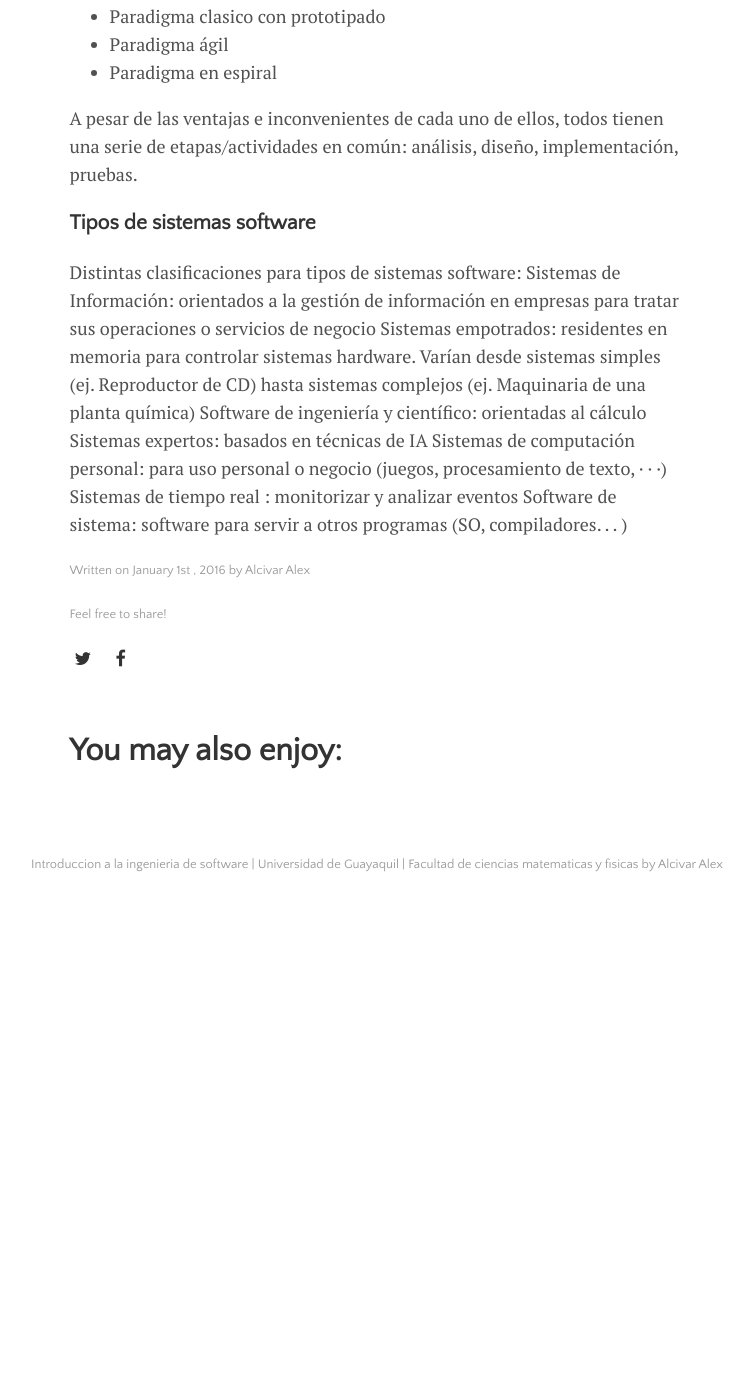
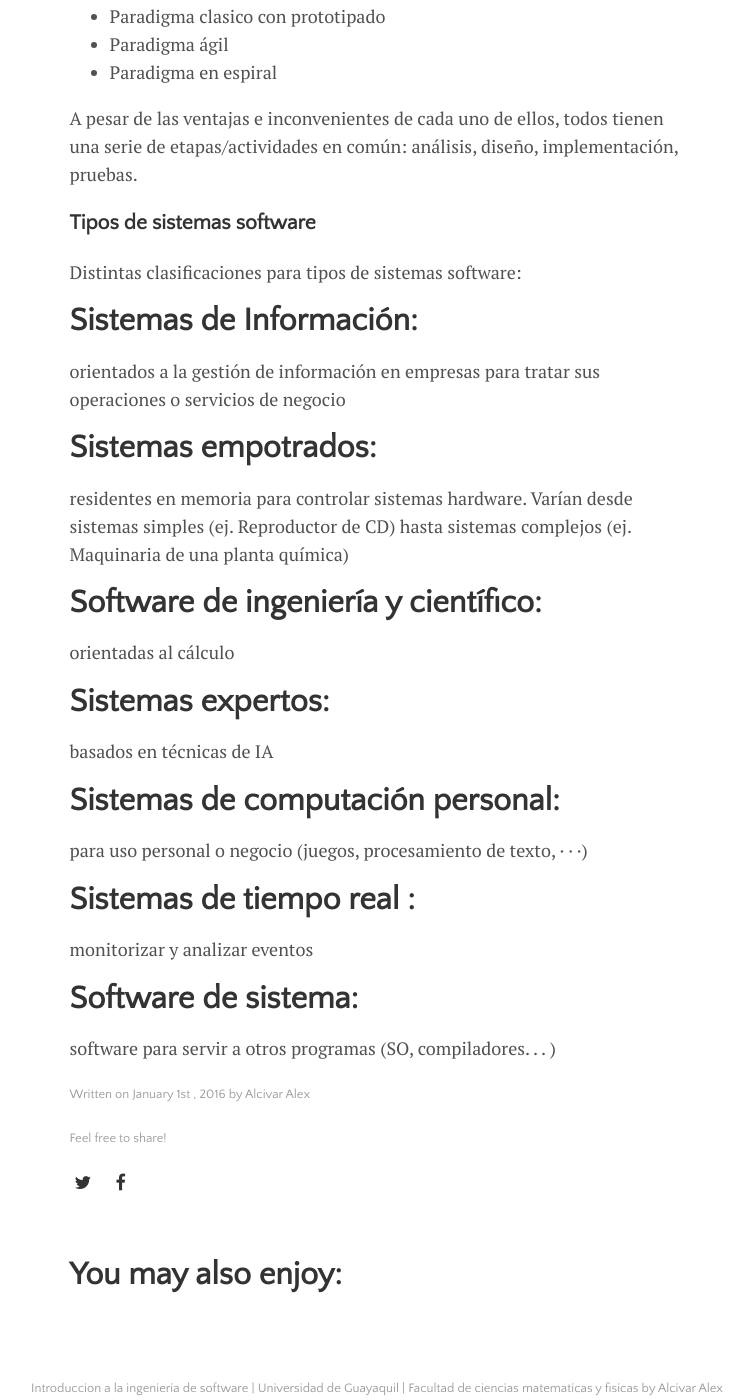
Before and after one commit to Junnlex/Trabajo, a Jekyll site: the page built from _posts/2016-01-01-welcome-to-lagrange.md, in a window 1280 px wide and 1400 px high, scrolled down 2573 px. Shown: the whole window, without its empty margins (263-1017 px from the left). Built offline with Jekyll 4.4.1, drawn with Linux system fonts in a browser that asks for light colours; before the commit the page ends 3483 px from its top, so only the background shows below that.

```diff
--- a/_posts/2016-01-01-welcome-to-lagrange.md
+++ b/_posts/2016-01-01-welcome-to-lagrange.md
@@ -88,15 +88,22 @@ implementación, pruebas.
 ### Tipos de sistemas software
 
 Distintas clasificaciones para tipos de sistemas software:
-Sistemas de Información: orientados a la gestión de información en
+# Sistemas de Información:
+orientados a la gestión de información en
 empresas para tratar sus operaciones o servicios de negocio
-Sistemas empotrados: residentes en memoria para controlar
+# Sistemas empotrados:
+residentes en memoria para controlar
 sistemas hardware. Varían desde sistemas simples (ej. Reproductor de
 CD) hasta sistemas complejos (ej. Maquinaria de una planta química)
-Software de ingeniería y científico: orientadas al cálculo
-Sistemas expertos: basados en técnicas de IA
-Sistemas de computación personal: para uso personal o negocio
+# Software de ingeniería y científico:
+orientadas al cálculo
+# Sistemas expertos:
+basados en técnicas de IA
+# Sistemas de computación personal:
+para uso personal o negocio
 (juegos, procesamiento de texto, · · ·)
-Sistemas de tiempo real : monitorizar y analizar eventos
-Software de sistema: software para servir a otros programas (SO,
+# Sistemas de tiempo real :
+monitorizar y analizar eventos
+# Software de sistema:
+software para servir a otros programas (SO,
 compiladores. . . )
```
